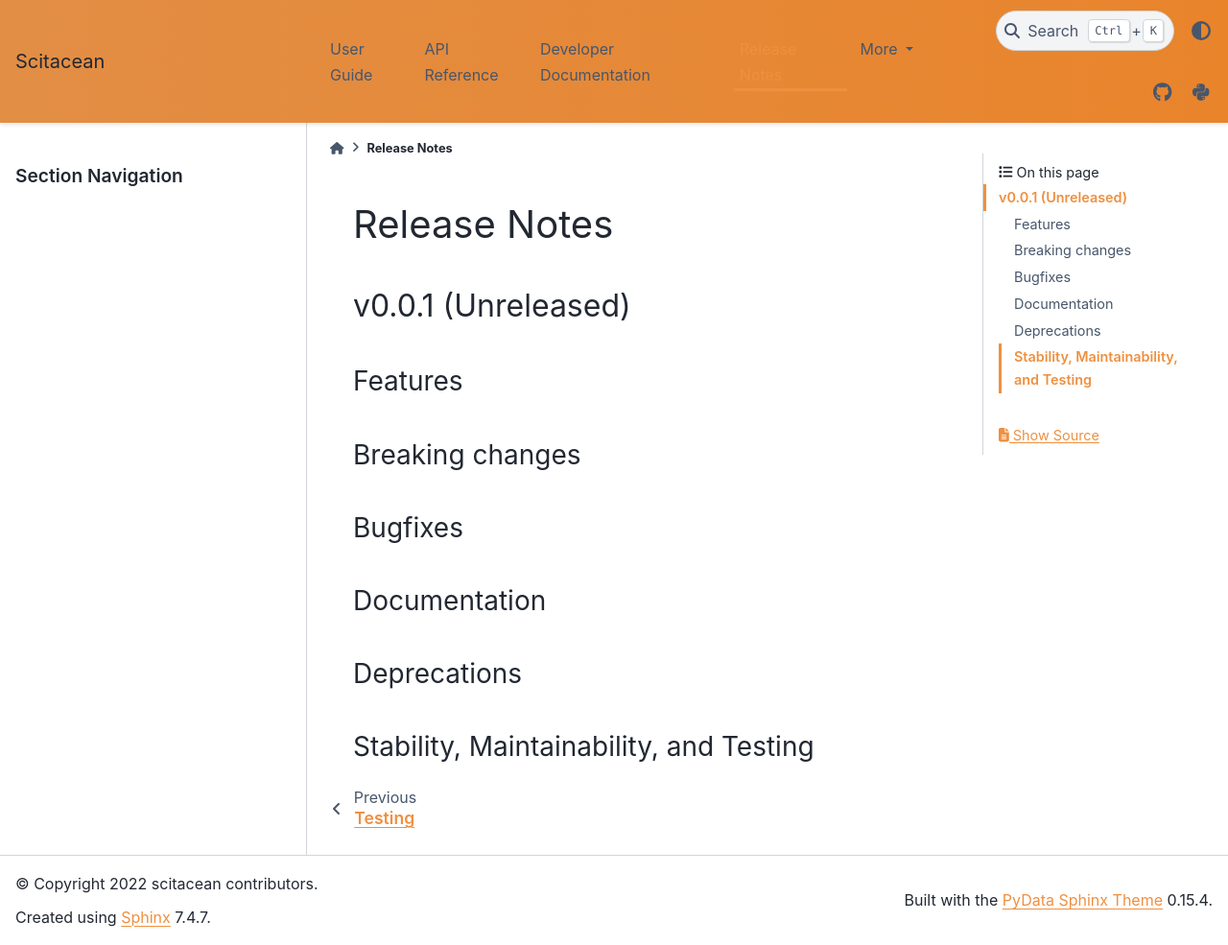
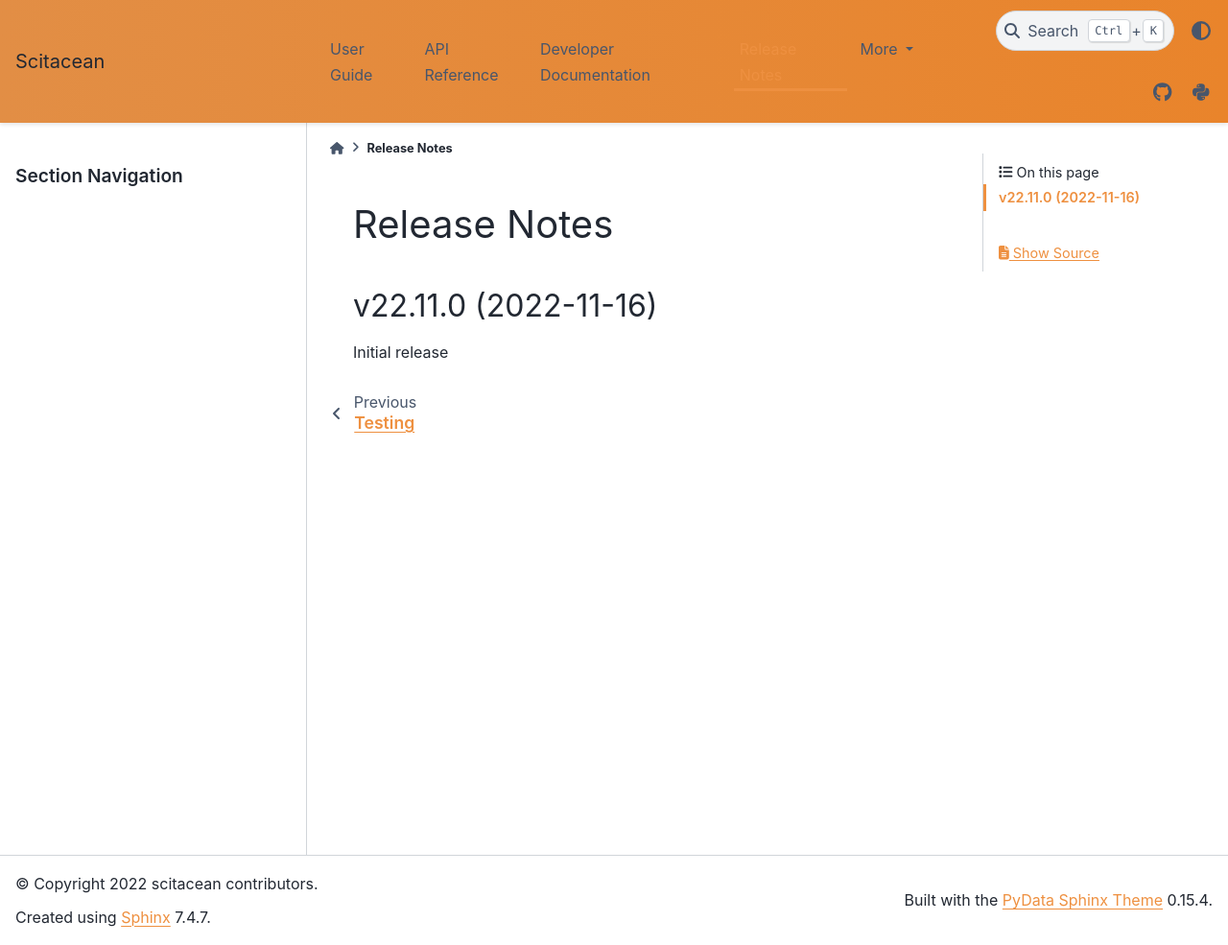
Before and after one commit to SciCatProject/scitacean, a Sphinx documentation site: the page built from docs/release-notes.rst, in a window 1280 px wide and 985 px high. Shown: the whole window at 96% size. Built offline with Sphinx 7.4.7 and the PyData theme 0.15.4, drawn with Linux system fonts in a browser that asks for light colours; the version number could not be read and is left out.

Commit message:
Add initial release note

```diff
--- a/docs/release-notes.rst
+++ b/docs/release-notes.rst
@@ -6,8 +6,8 @@ Release Notes
 
 .. Template, copy this to create a new section after a release:
 
-   v0.xy.0 (Unreleased)
-   --------------------
+   vYY.0M.MICRO (Unreleased)
+   -------------------------
 
    Features
    ~~~~~~~~
@@ -28,23 +28,7 @@ Release Notes
    ~~~~~~~~~~~~~~~~~~~~~~~~~~~~~~~~~~~~~~~
 
 
-v0.0.1 (Unreleased)
--------------------
+v22.11.0 (2022-11-16)
+---------------------
 
-Features
-~~~~~~~~
-
-Breaking changes
-~~~~~~~~~~~~~~~~
-
-Bugfixes
-~~~~~~~~
-
-Documentation
-~~~~~~~~~~~~~
-
-Deprecations
-~~~~~~~~~~~~
-
-Stability, Maintainability, and Testing
-~~~~~~~~~~~~~~~~~~~~~~~~~~~~~~~~~~~~~~~
+Initial release
```
